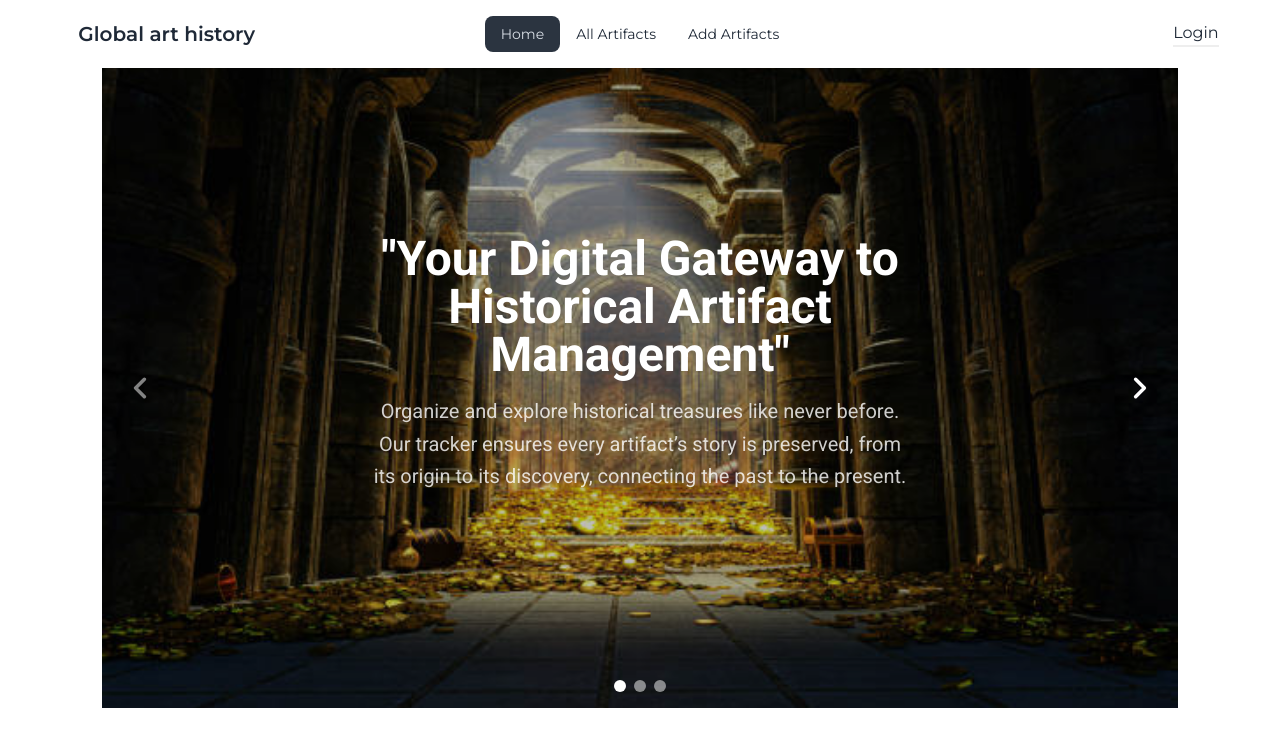
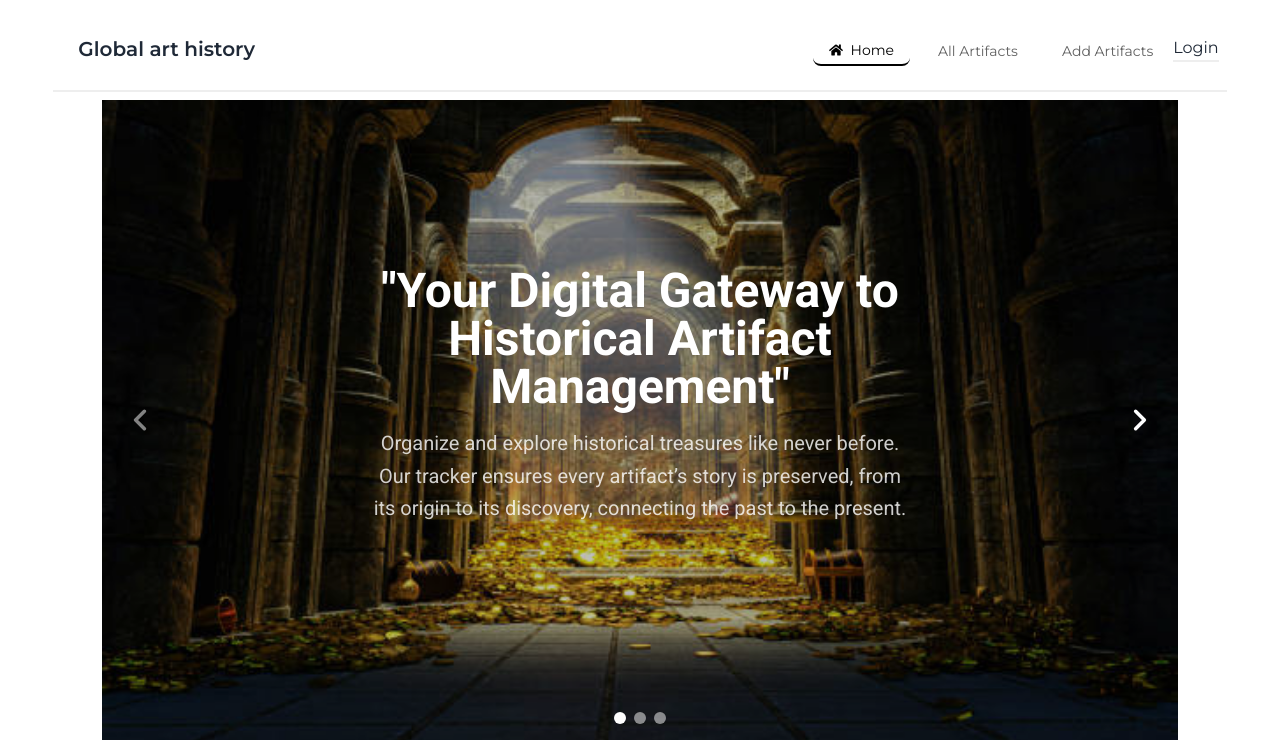
Before and after one commit to ibrahimkholilullah-web/global-Art-History, a React (Vite) app: page / in a window 1280 px wide. Shown: the top 746 px of the page. Built offline with nearby package versions, Linux system fonts and the light colour scheme; no server answers.

Commit message:
Deleted Implement

```diff
--- a/src/Components/Main/Navber.jsx
+++ b/src/Components/Main/Navber.jsx
@@ -1,17 +1,53 @@
 import { useContext } from 'react'
 import { Link, NavLink } from 'react-router-dom'
 import { AuthContext } from '../AuthProvider/AuthProvider'
+import { FaHome } from 'react-icons/fa'
 const Navbar = () => {
   const { user, logOut } = useContext(AuthContext)
  const pathName = <>
-<li><NavLink to='/'>Home</NavLink></li>
-<li><NavLink to='/allArtifacts'>All Artifacts</NavLink></li>
-<li><NavLink to='/AddArtifacts'>Add Artifacts</NavLink></li>
+<li>
+
+
+          <NavLink
+            to="/"
+            className={({ isActive }) =>
+              isActive
+                ? "border-b-2 border-black pb-1 text-black"
+                : "hover:border-b-2 hover:border-gray-300 pb-1 text-gray-700"
+            }
+          > <FaHome />
+            Home
+          </NavLink>
+        </li>
+        <li>
+          <NavLink
+            to="/allArtifacts"
+            className={({ isActive }) =>
+              isActive
+                ? "border-b-2 border-black pb-1 text-black"
+                : "hover:border-b-2 hover:border-gray-300 pb-1 text-gray-700"
+            }
+          >
+            All Artifacts
+          </NavLink>
+        </li>
+        <li>
+          <NavLink
+            to="/AddArtifacts"
+            className={({ isActive }) =>
+              isActive
+                ? "border-b-2 border-black pb-1 text-black"
+                : "hover:border-b-2 hover:border-gray-300 pb-1 text-gray-700"
+            }
+          >
+            Add Artifacts
+          </NavLink>
+        </li>
 
  </>
 
   return (
-    <div className="navbar bg-base-100">
+    <div className="navbar bg-base-100 border-b-2 py-4 my-2">
   <div className="navbar-start">
     <div className="dropdown">
       <div tabIndex={0} role="button" className="btn btn-ghost lg:hidden">
@@ -37,11 +73,12 @@ const Navbar = () => {
     <a className="btn btn-ghost text-xl">Global art history</a>
   </div>
   <div className="navbar-center hidden lg:flex">
-    <ul className="menu menu-horizontal px-1">
+
+  </div>
+  <div className="navbar-end">
+  <ul className="menu menu-horizontal gap-3 px-1 hidden items-center lg:flex">
       {pathName}
     </ul>
-  </div>
-  <div className="navbar-end">
   {!user && (
     <Link to="/login" className=" border-b-2">Login</Link>
     )}
--- a/src/Components/Page/MyAddCard.jsx
+++ b/src/Components/Page/MyAddCard.jsx
@@ -1,9 +1,10 @@
 import React from 'react';
+import toast from 'react-hot-toast';
 import { CiEdit } from 'react-icons/ci';
 import { MdDelete } from 'react-icons/md';
 import { Link } from 'react-router-dom';
 
-const MyAddCard = ({card,inx}) => {
+const MyAddCard = ({card,inx,updateDelete}) => {
  console.log(card)
     const {
         artifactName,
@@ -15,9 +16,7 @@ const MyAddCard = ({card,inx}) => {
         like_count,
         _id
     } = card || {}
-    const handleDelete = (id) =>{
-     console.log(id)
-    }
+
     return (
             <tr>
             <th>
@@ -46,7 +45,7 @@ const MyAddCard = ({card,inx}) => {
           <td>{like_count}</td>
           <th className='flex text-2xl items-center gap-3'>
                 <Link to={`/updateData/${_id}`} className=""><CiEdit /></Link>
-                <button onClick={() => handleDelete(_id)}><MdDelete />
+                <button onClick={() => updateDelete(_id)}><MdDelete />
                 </button>
           </th>
         </tr>
--- a/src/Components/Path/AllArtifacts.jsx
+++ b/src/Components/Path/AllArtifacts.jsx
@@ -7,6 +7,22 @@ const AllArtifacts = () => {
     console.log(artifactData)
     return (
         <div>
+            <div>
+            <label className="input my-4 w-3/5 mx-auto input-bordered flex items-center gap-2">
+                   <input type="text" className="grow" placeholder="Search" />
+                   <svg
+                     xmlns="http://www.w3.org/2000/svg"
+                     viewBox="0 0 16 16"
+                     fill="currentColor"
+                     className="h-4 w-4 opacity-70">
+                     <path
+                       fillRule="evenodd"
+                       d="M9.965 11.026a5 5 0 1 1 1.06-1.06l2.755 2.754a.75.75 0 1 1-1.06 1.06l-2.755-2.754ZM10.5 7a3.5 3.5 0 1 1-7 0 3.5 3.5 0 0 1 7 0Z"
+                       clipRule="evenodd" />
+                   </svg>
+                 </label>
+
+            </div>
             <div className='grid grid-cols-1 md:grid-cols-2 lg:grid-cols-3 gap-5'>
                 {
                     artifactData?.map(artifactCart => <ArtifactCart key={artifactCart._id} card={artifactCart} ></ArtifactCart>)
--- a/src/Components/Path/MyArtifactsPage.jsx
+++ b/src/Components/Path/MyArtifactsPage.jsx
@@ -3,6 +3,7 @@ import { AuthContext } from '../AuthProvider/AuthProvider';
 import axios from 'axios';
 import { Link } from 'react-router-dom';
 import MyAddCard from '../Page/MyAddCard';
+import toast from 'react-hot-toast';
 
 const MyArtifactsPage = () => {
     const { user } = useContext(AuthContext);
@@ -30,15 +31,39 @@ const MyArtifactsPage = () => {
     if (loading) {
         return <p>Loading liked artifacts...</p>;
     }
-    // const formData = {
-    //     artifactName,
-    //     artifactImage,
-    //     artifactType,
-    //     historicalContext,
-    //     createdAt,discoveredAt,
-    //     discoveredBy,presentLocation,name,email,
-    //     like_count : 0
-    // }
+    const handleDelete = async (id) =>{
+        try{
+           const {data} =  await axios.delete(`${import.meta.env.VITE_APP_URL}/artifact/${id}`)
+           toast.success('Sucessfully Delete Data')
+           fetchData()
+        }catch(err){
+            toast.error(err.message)
+        }
+
+       }
+       const updateDelete =  (id) =>{
+           toast(
+               (t) => (
+                 <div className='flex gap-5 items-center'>
+                   <div>
+                     <p>Are You <b>Sure ? </b></p>
+                   </div>
+                   <div className='flex gap-2'>
+                     <button className='bg-red-500 text-white py-2 rounded-md px-3'
+                     onClick={()=> {
+                       toast.dismiss(t.id)
+                       handleDelete(id)}
+                     }
+                     >Yes</button>
+                     <button className='bg-green-500 text-white py-2 rounded-md px-3'
+                      onClick={() => toast.dismiss(t.id)}>Dismiss</button>
+                     </div>
+                 </div>
+               ),
+
+             );
+
+       }
     return (
         <div className="overflow-x-auto">
             {myAddArt.length > 0 ? (
@@ -55,7 +80,7 @@ const MyArtifactsPage = () => {
                     </thead>
                     <tbody>
                        {
-                        myAddArt.map((card, inx) => <MyAddCard key={inx} inx={inx} card={card}></MyAddCard>)
+                        myAddArt.map((card, inx) => <MyAddCard updateDelete={updateDelete} key={inx} inx={inx} card={card}></MyAddCard>)
                        }
                     </tbody>
                 </table>
```
